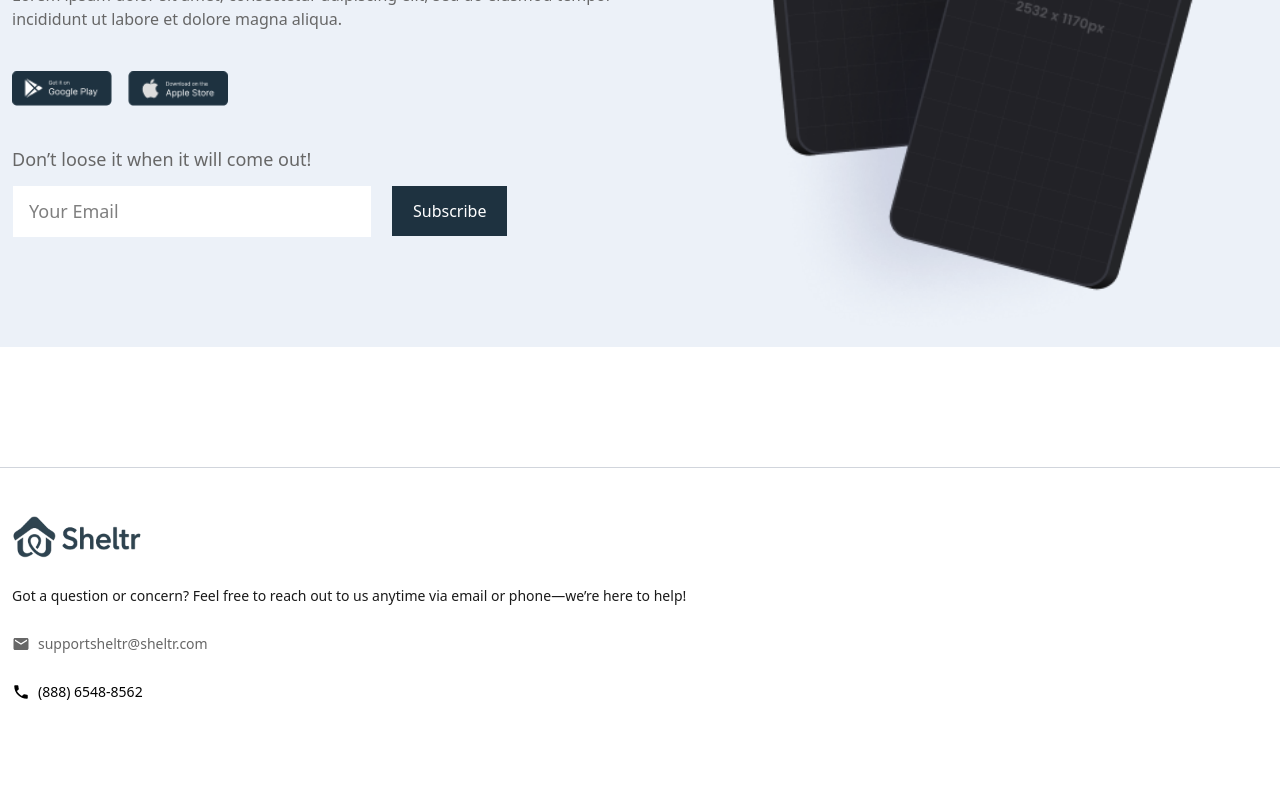
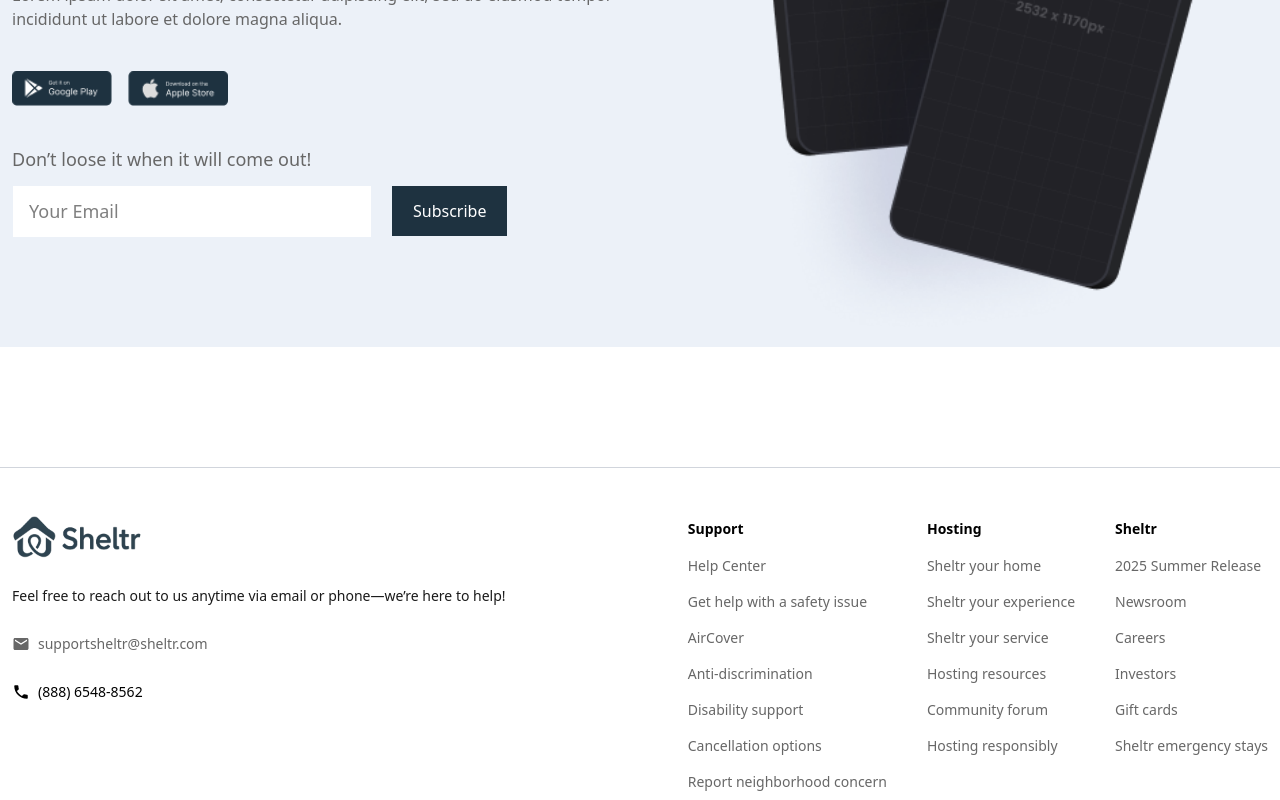
Before and after one commit to alonzojoe/sheltr, a React (Vite) app: page / in a window 1280 px wide. Shown: the part 2762-3562 px from the top of the page. Before the commit the page ends 3472 px from the top, so only its background shows below. Built offline with nearby package versions, Linux system fonts and the light colour scheme.

Commit message:
Footer right section, links

```diff
--- a/src/layouts/landing/components/Footer.tsx
+++ b/src/layouts/landing/components/Footer.tsx
@@ -6,12 +6,12 @@ import { MdLocalPhone, MdMail } from "react-icons/md";
 const Footer = () => {
   return (
     <Wrapper className="px-3 py-2 border-t border-gray-300 mt-30">
-      <div className="pt-10 flex-between flex-wrap gap-10">
+      <div className="pt-10 flex justify-between flex-wrap gap-10">
         <div className="space-y-7">
           <img src={Logo} alt="shelter-logo" height={28} width={130} />
           <p className="text-text-dark text-sm">
-            Got a question or concern? Feel free to reach out to us anytime via
-            email or phone—we’re here to help!
+            Feel free to reach out to us anytime via email or phone—we’re here
+            to help!
           </p>
           <div className="flex items-center gap-2 text-sm text-text-sub">
             <MdMail className="text-lg" />
@@ -22,6 +22,80 @@ const Footer = () => {
             <span>(888) 6548-8562</span>
           </div>
         </div>
+        <div className="flex justify-between flex-wrap gap-10">
+          <ul className="flex flex-col space-y-4">
+            <li>
+              <span className="font-bold text-sm">Support</span>
+            </li>
+            <li className="text-text-sub text-sm">
+              <a href="#">Help Center</a>
+            </li>
+            <li className="text-text-sub text-sm">
+              <a href="#">Get help with a safety issue</a>
+            </li>
+            <li className="text-text-sub text-sm">
+              <a href="#">AirCover</a>
+            </li>
+            <li className="text-text-sub text-sm">
+              <a href="#">Anti-discrimination</a>
+            </li>
+            <li className="text-text-sub text-sm">
+              <a href="#">Disability support</a>
+            </li>
+            <li className="text-text-sub text-sm">
+              <a href="#">Cancellation options</a>
+            </li>
+            <li className="text-text-sub text-sm">
+              <a href="#">Report neighborhood concern</a>
+            </li>
+          </ul>
+          <ul className="flex flex-col space-y-4">
+            <li>
+              <span className="font-bold text-sm">Hosting</span>
+            </li>
+            <li className="text-text-sub text-sm">
+              <a href="#">Sheltr your home</a>
+            </li>
+            <li className="text-text-sub text-sm">
+              <a href="#">Sheltr your experience</a>
+            </li>
+            <li className="text-text-sub text-sm">
+              <a href="#">Sheltr your service</a>
+            </li>
+            <li className="text-text-sub text-sm">
+              <a href="#">Hosting resources</a>
+            </li>
+            <li className="text-text-sub text-sm">
+              <a href="#">Community forum</a>
+            </li>
+            <li className="text-text-sub text-sm">
+              <a href="#">Hosting responsibly</a>
+            </li>
+          </ul>
+          <ul className="flex flex-col space-y-4">
+            <li>
+              <span className="font-bold text-sm">Sheltr</span>
+            </li>
+            <li className="text-text-sub text-sm">
+              <a href="#">2025 Summer Release</a>
+            </li>
+            <li className="text-text-sub text-sm">
+              <a href="#">Newsroom</a>
+            </li>
+            <li className="text-text-sub text-sm">
+              <a href="#">Careers</a>
+            </li>
+            <li className="text-text-sub text-sm">
+              <a href="#">Investors</a>
+            </li>
+            <li className="text-text-sub text-sm">
+              <a href="#">Gift cards</a>
+            </li>
+            <li className="text-text-sub text-sm">
+              <a href="#">Sheltr emergency stays</a>
+            </li>
+          </ul>
+        </div>
       </div>
     </Wrapper>
   );
```
